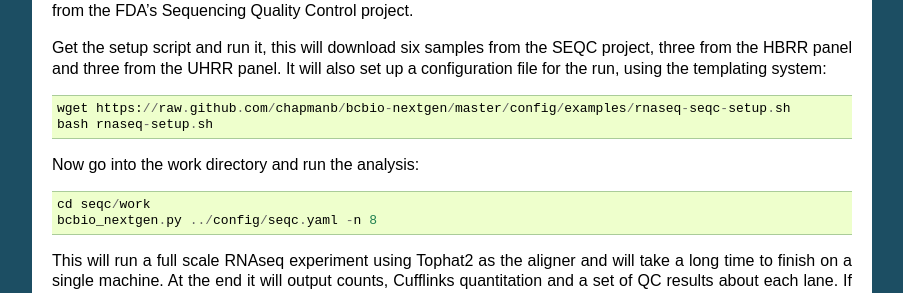
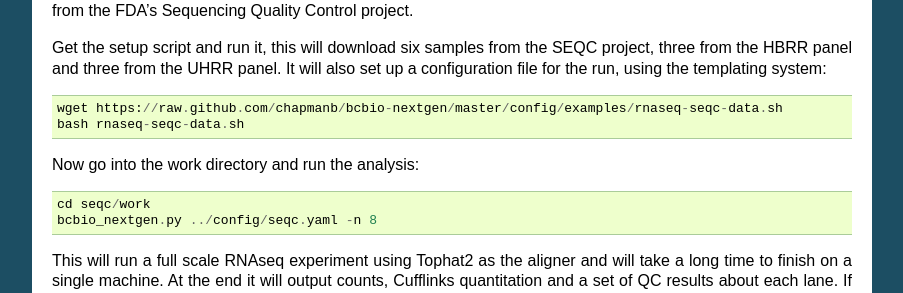
Before and after one commit to bcbio/bcbio-nextgen, a Sphinx documentation site: the page built from docs/contents/testing.rst, in a window 1280 px wide and 900 px high, scrolled down 3346 px. Shown: the part 159-452 px from the top of the window, without its empty margins (198-1101 px from the left). Built offline with Sphinx 7.4.7, drawn with Linux system fonts in a browser that asks for light colours.

Commit message:
Fix data grabbing script to have a consistent name

```diff
--- a/docs/contents/testing.rst
+++ b/docs/contents/testing.rst
@@ -223,8 +223,8 @@ Get the setup script and run it, this will download six samples from the SEQC pr
 three from the HBRR panel and three from the UHRR panel. It will also set up a configuration
 file for the run, using the templating system::
 
-  wget https://raw.github.com/chapmanb/bcbio-nextgen/master/config/examples/rnaseq-seqc-setup.sh
-  bash rnaseq-setup.sh
+  wget https://raw.github.com/chapmanb/bcbio-nextgen/master/config/examples/rnaseq-seqc-data.sh
+  bash rnaseq-seqc-data.sh
 
 Now go into the work directory and run the analysis::
 
```
